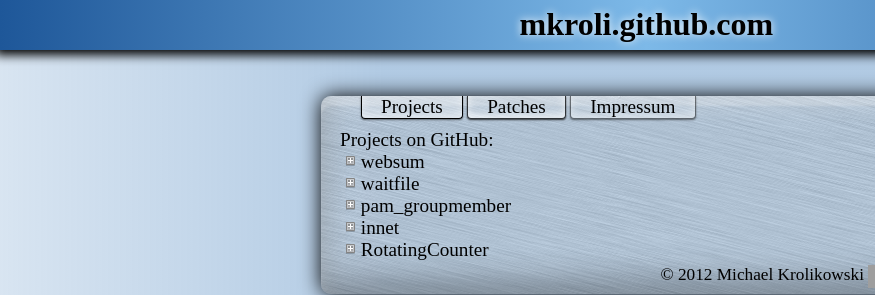
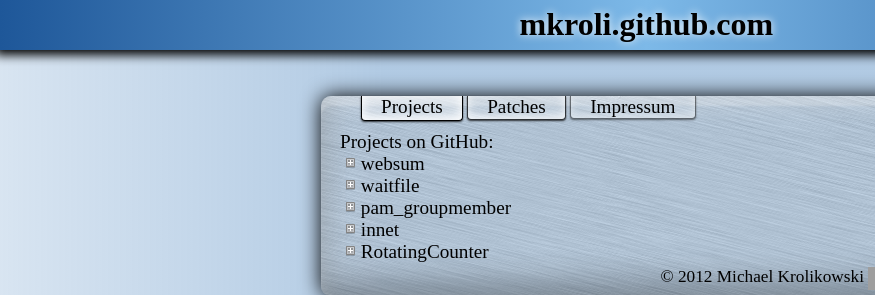
Before and after one commit to mkroli/mkroli.github.com, a plain HTML site: page index.html in a window 1280 px wide. In both pictures the pointer is over the item "Patches". Shown: the top 295 px of the page, 0-875 px from the left. Drawn offline with Linux system fonts and the light colour scheme; grey boxes are pictures that could not be loaded.

Commit message:
made selected item in menu more visible

```diff
--- a/index.css
+++ b/index.css
@@ -41,7 +41,7 @@
 	position: fixed;
 	top: 0px;
 	width: 100%;
-	text-shadow : 0px 0px 8px white;
+	text-shadow: 0px 0px 8px white;
 	font-size: xx-large;
 	text-align: center;
 	font-weight: bold;
@@ -125,7 +125,8 @@
 	border-right: 1px solid rgba(0, 0, 0, .75);
 	border-bottom: 1px solid rgba(0, 0, 0, .75);
 	box-shadow: 0 1px 2px rgba(0, 0, 0, .75), inset 0 -4px 8px
-		rgba(255, 255, 255, .75);
+		rgba(255, 255, 255, .75), inset 0 2px 16px rgba(255, 255, 255, .25);
+	padding-bottom: 1px;
 }
 
 #content #tabs li.current {
@@ -133,6 +134,9 @@
 	border-right: 1px solid rgba(0, 0, 0, 1);
 	border-bottom: 1px solid rgba(0, 0, 0, 1);
 	background-color: rgba(255, 255, 255, .25);
+	box-shadow: 0 1px 2px rgba(0, 0, 0, .75), inset 0 -4px 8px
+		rgba(255, 255, 255, .75), inset 0 2px 16px rgba(255, 255, 255, .75);
+	padding-bottom: 2px;
 	cursor: default;
 }
 
```
